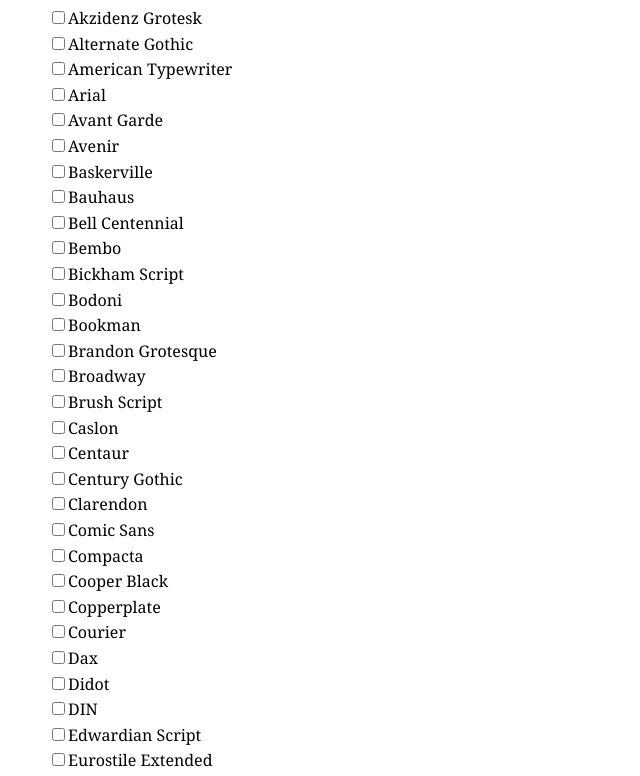
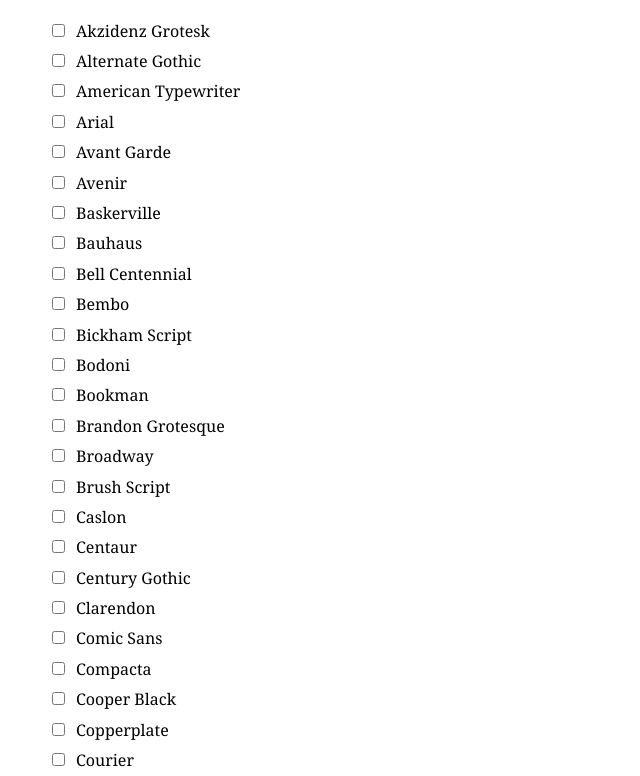
Before and after one commit to kevincoleman/font-familiarization, a plain HTML site: page index.html in a window 1280 px wide. Shown: the part 88-864 px from the top of the page, without its empty margins (0-640 px from the left). Drawn offline with Linux system fonts and the light colour scheme.

Commit message:
tweak styles

```diff
--- a/index.html
+++ b/index.html
@@ -5,9 +5,12 @@
         <style>
             * {
                 font-family:Georgia, 'Times New Roman', Times, serif;
-                line-height: 1.6;
+                line-height: 1.9;
             }
             li { list-style: none; }
+            label {
+                margin-left: .5em;
+            }
         </style>
     </head>
     <body>
```
